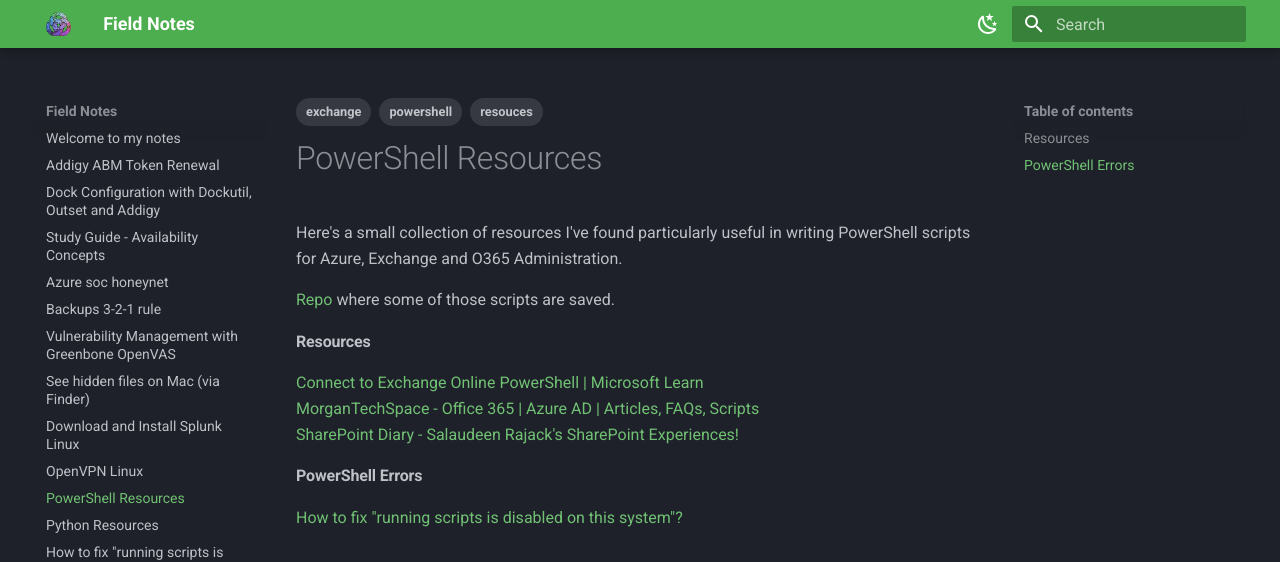
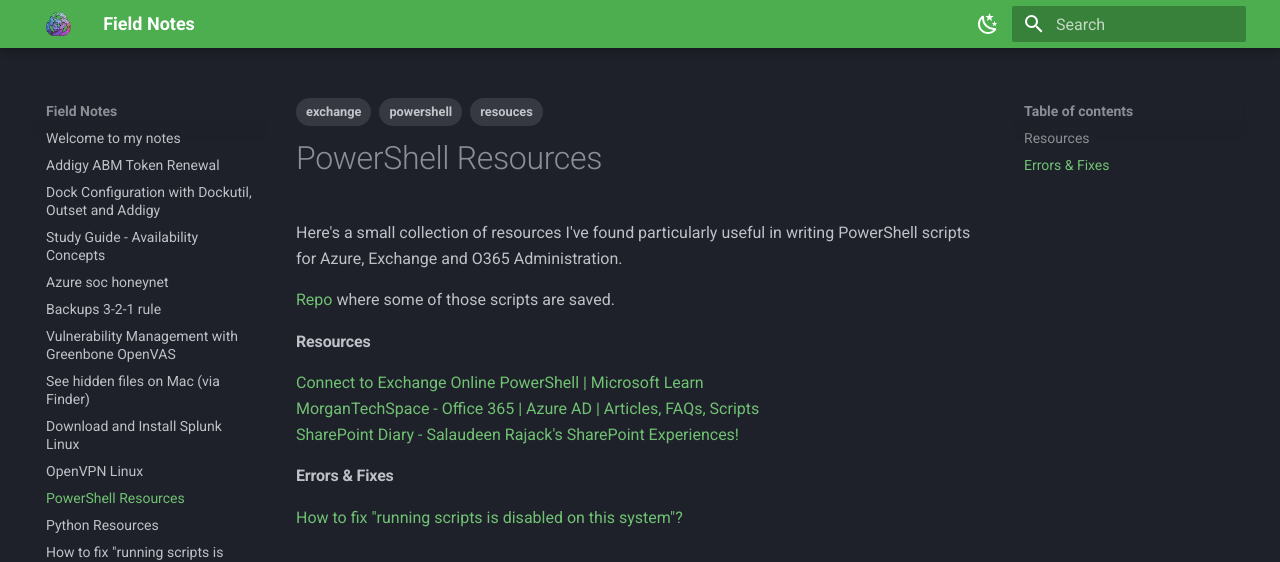
Before and after one commit to damitasalmon/field-notes, an MkDocs documentation site: the page built from docs/powershell-resources.md, in a window 1280 px wide. Shown: the top 562 px of the page. Built offline with MkDocs 1.6.1 and Material for MkDocs 9.7.7, drawn with Linux system fonts in a browser that asks for light colours.

Commit message:
Update powershell resources headings

```diff
--- a/docs/powershell-resources.md
+++ b/docs/powershell-resources.md
@@ -17,5 +17,5 @@
 [MorganTechSpace - Office 365 | Azure AD | Articles, FAQs, Scripts](https://morgantechspace.com/)<br />
 [SharePoint Diary - Salaudeen Rajack's SharePoint Experiences!](https://www.sharepointdiary.com/)
 
-#### PowerShell Errors
+#### Errors & Fixes
 [How to fix "running scripts is disabled on this system"?](https://iruldanet.gitlab.io/field-notes/running-ps-scripts-error/)
```
